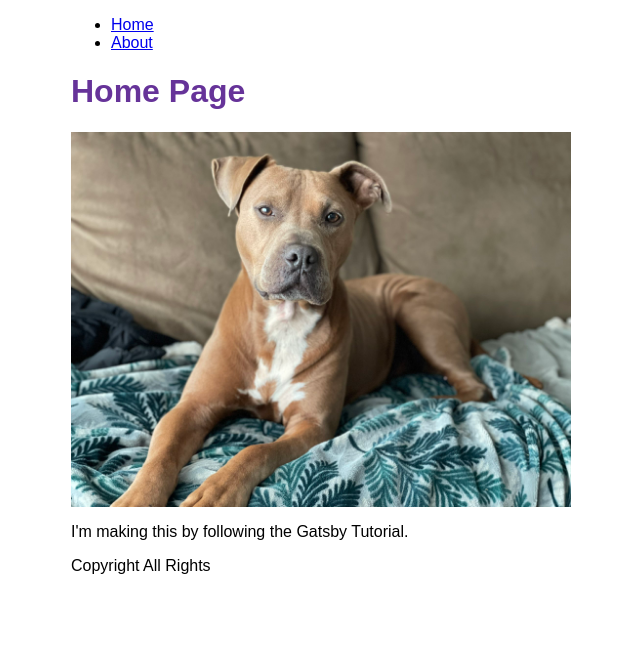
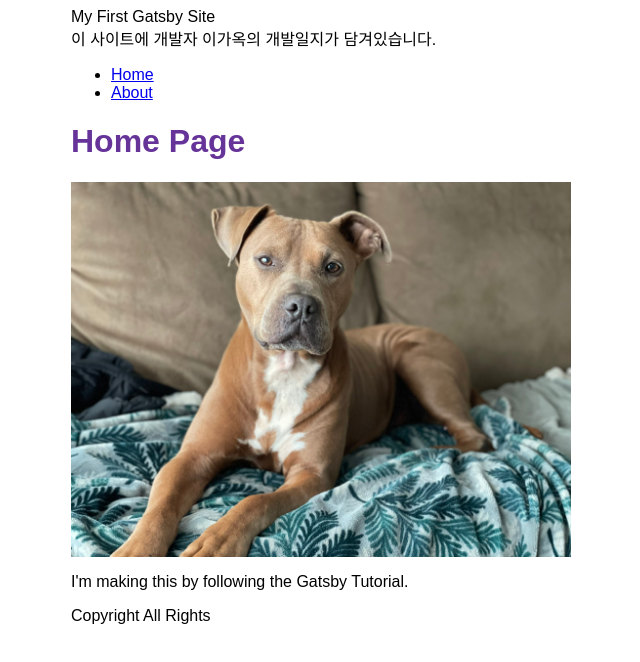
Before and after one commit to Ga-ok/my_blog_2022, a Gatsby site: page / in a window 1280 px wide. Shown: the whole page, without its empty margins (319-959 px from the left). Built offline with nearby package versions, Linux system fonts and the light colour scheme; Gatsby itself is replaced by a stand-in of ours.

Commit message:
그래프QL로 데이터 가져와서 Layout에 표시

```diff
--- a/gatsby-config.js
+++ b/gatsby-config.js
@@ -1,6 +1,7 @@
 module.exports = {
   siteMetadata: {
     title: "My First Gatsby Site",
+    description: "이 사이트에 개발자 이가옥의 개발일지가 담겨있습니다.",
   },
   plugins: ["gatsby-plugin-image", "gatsby-plugin-sharp"],
 };
--- a/src/components/Layout.js
+++ b/src/components/Layout.js
@@ -1,5 +1,5 @@
 import React from "react";
-import { Link } from "gatsby";
+import { Link, useStaticQuery, graphql } from "gatsby";
 
 import {
   container,
@@ -10,9 +10,24 @@ import {
 } from "./Layout.module.css";
 
 function Layout({ pageTitle, children }) {
+  const data = useStaticQuery(graphql`
+    query {
+      site {
+        siteMetadata {
+          title
+          description
+        }
+      }
+    }
+  `);
+
   return (
     <div className={container}>
-      <title>{pageTitle}</title>
+      <title>
+        {pageTitle} | {data.site.siteMetadata.title}
+      </title>
+      <header>{data.site.siteMetadata.title}</header>
+      <div>{data.site.siteMetadata.description}</div>
       <nav>
         <ul className={navLinks}>
           <li className={navLinkItem}>
```
Also changed, not shown: 1 other file.
